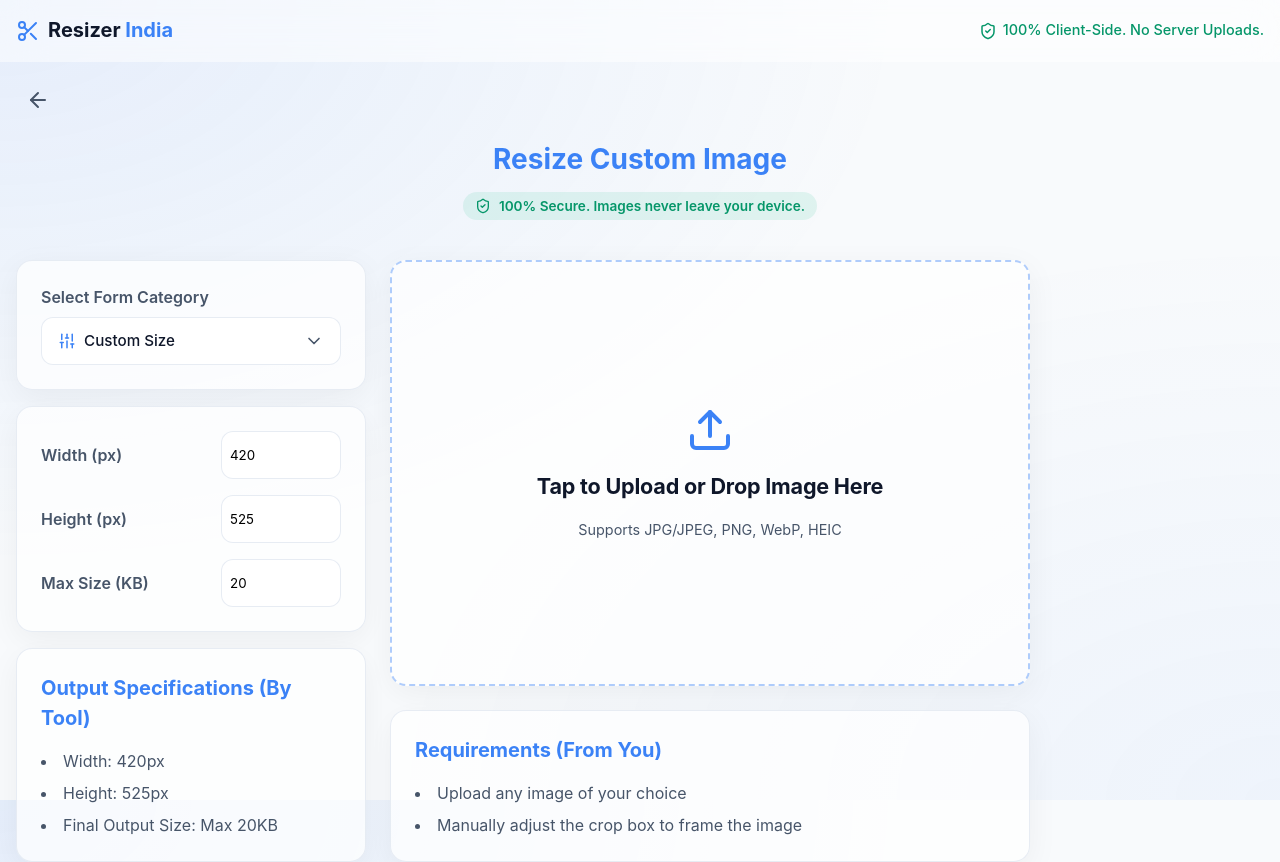
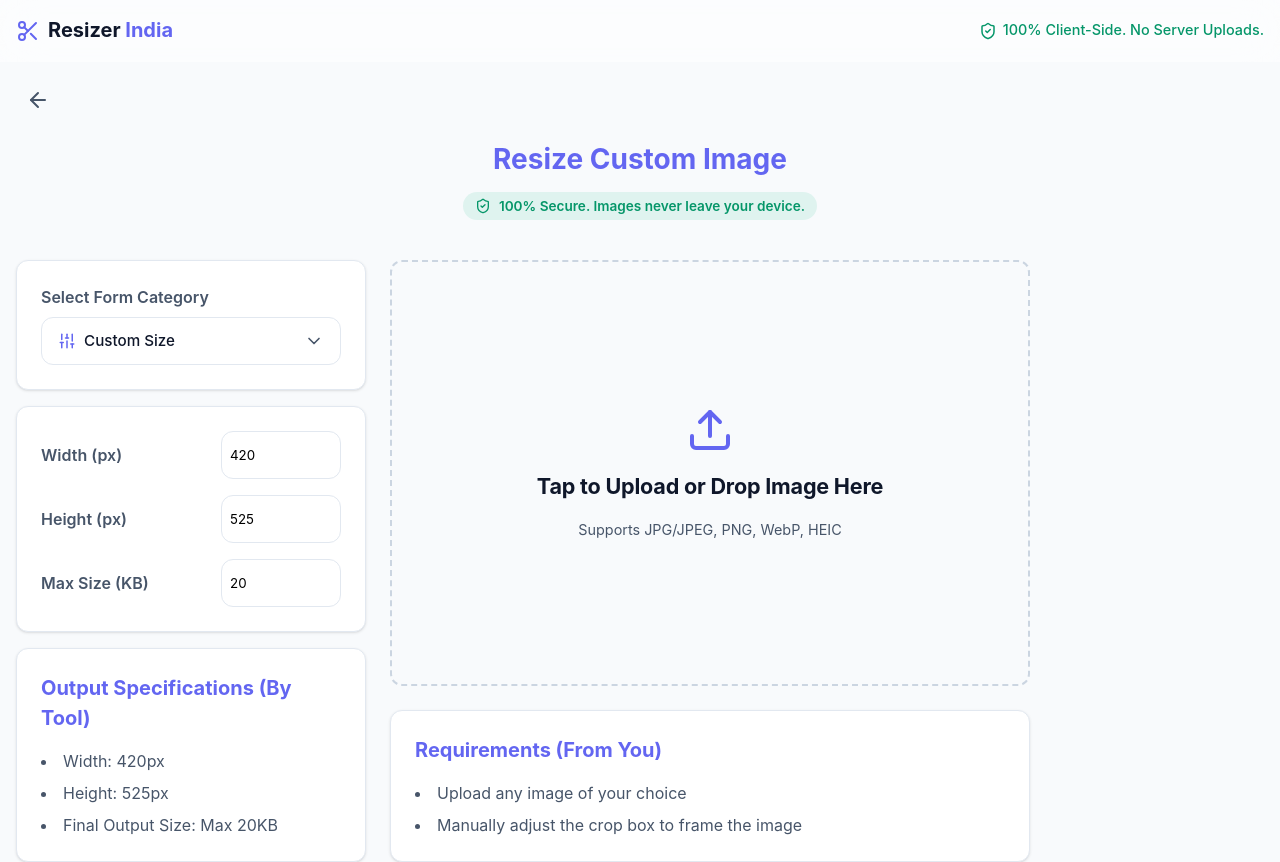
Before and after one commit to TechyNisarg/resizer-india, a React (Vite) app: page /custom-resizer in a window 1280 px wide. Shown: the top 862 px of the page. Built offline with nearby package versions, Linux system fonts and the light colour scheme; a web font is replaced by a local one.

Commit message:
style: adopt CipherClip UI aesthetic with indigo primary, solid cards, and clean inputs

```diff
--- a/src/index.css
+++ b/src/index.css
@@ -2,31 +2,31 @@
 
 :root {
   --bg-color: #f8fafc;
-  --surface: rgba(255, 255, 255, 0.7);
+  --surface: #ffffff;
   --surface-solid: #ffffff;
   --text-primary: #0f172a;
   --text-secondary: #475569;
-  --border-color: rgba(226, 232, 240, 0.8);
-  --primary: #3b82f6;
-  --primary-hover: #2563eb;
+  --border-color: #e2e8f0;
+  --primary: #6366f1;
+  --primary-hover: #4f46e5;
   --danger: #ef4444;
   --success: #10b981;
-  --shadow: 0 8px 32px rgba(0, 0, 0, 0.05);
-  --radius: 16px;
+  --shadow: 0 1px 3px 0 rgba(0, 0, 0, 0.1), 0 1px 2px -1px rgba(0, 0, 0, 0.1);
+  --radius: 12px;
   --font-sans: 'Inter', system-ui, sans-serif;
   --transition: all 0.25s cubic-bezier(0.4, 0, 0.2, 1);
-  --blur: blur(20px);
+  --blur: none;
 }
 
 html.dark {
-  --bg-color: #0f172a;
-  --surface: rgba(30, 41, 59, 0.65);
-  --surface-solid: #1e293b;
-  --text-primary: #f8fafc;
-  --text-secondary: #94a3b8;
-  --border-color: rgba(51, 65, 85, 0.6);
-  --success: #059669;
-  --shadow: 0 8px 32px rgba(0, 0, 0, 0.3);
+  --bg-color: #0d1117;
+  --surface: #161b22;
+  --surface-solid: #161b22;
+  --text-primary: #c9d1d9;
+  --text-secondary: #8b949e;
+  --border-color: #30363d;
+  --success: #2ea043;
+  --shadow: 0 1px 3px 0 rgba(0, 0, 0, 0.5);
 }
 
 * { box-sizing: border-box; margin: 0; padding: 0; }
@@ -36,10 +36,7 @@ body {
   background-color: var(--bg-color);
   color: var(--text-primary);
   line-height: 1.5;
-  background-image:
-    radial-gradient(at 0% 0%, rgba(59, 130, 246, 0.1) 0px, transparent 50%),
-    radial-gradient(at 100% 100%, rgba(59, 130, 246, 0.05) 0px, transparent 50%);
-  background-attachment: fixed;
+  transition: background-color 0.3s ease, color 0.3s ease;
   -webkit-font-smoothing: antialiased;
 }
 
@@ -59,11 +56,9 @@ input { cursor: text; }
   min-height: 100vh;
 }
 
-/* Glassmorphic Card */
+/* Solid Card */
 .card {
   background: var(--surface);
-  backdrop-filter: var(--blur);
-  -webkit-backdrop-filter: var(--blur);
   border-radius: var(--radius);
   padding: 1.5rem;
   box-shadow: var(--shadow);
@@ -124,22 +119,22 @@ input { cursor: text; }
 }
 
 .pill-btn {
-  background: var(--surface-solid);
+  background: var(--bg-color);
   border: 1px solid var(--border-color);
   color: var(--text-secondary);
-  padding: 0 1.5rem;
-  border-radius: 24px; /* Pill shape */
-  font-weight: 600;
+  padding: 0.5rem 1rem;
+  border-radius: 8px; /* Standard button shape */
+  font-weight: 500;
+  font-size: 0.95rem;
   white-space: nowrap;
   transition: var(--transition);
-  box-shadow: 0 2px 8px rgba(0,0,0,0.05);
 }
-.pill-btn:hover { color: var(--text-primary); }
+.pill-btn:hover { background: var(--border-color); color: var(--text-primary); }
 .pill-btn.active {
   background-color: var(--primary);
   color: white;
   border-color: var(--primary);
-  box-shadow: 0 4px 12px rgba(59, 130, 246, 0.4);
+  box-shadow: 0 4px 14px rgba(99, 102, 241, 0.3);
 }
 
 /* Dropzone */
@@ -150,14 +145,12 @@ input { cursor: text; }
 }
 
 .dropzone {
-  border: 2px dashed rgba(59, 130, 246, 0.4);
+  border: 2px dashed #cbd5e1;
   border-radius: var(--radius);
   padding: 3rem 2rem;
   text-align: center;
   cursor: pointer;
-  background: var(--surface);
-  backdrop-filter: var(--blur);
-  -webkit-backdrop-filter: var(--blur);
+  background: #f8fafc;
   transition: var(--transition);
   display: flex;
   flex-direction: column;
@@ -167,43 +160,22 @@ input { cursor: text; }
   min-height: 280px;
   width: 100%;
   margin: 0;
-  box-shadow: var(--shadow);
   position: relative;
   overflow: hidden;
 }
 
 html.dark .dropzone {
-  background: linear-gradient(135deg, rgba(30, 41, 59, 0.65) 0%, rgba(30, 41, 59, 0.8) 100%);
-  border-color: rgba(148, 163, 184, 0.15);
-  box-shadow: 0 10px 30px -10px rgba(0, 0, 0, 0.2), inset 0 1px 0 rgba(255, 255, 255, 0.05);
-}
-
-.dropzone::before {
-  content: '';
-  position: absolute;
-  top: 0;
-  left: 0;
-  right: 0;
-  bottom: 0;
-  background: radial-gradient(circle at 50% 50%, rgba(59, 130, 246, 0.04) 0%, transparent 70%);
-  opacity: 0;
-  transition: opacity 0.4s ease;
-  pointer-events: none;
-}
-
-.dropzone:hover::before {
-  opacity: 1;
+  background: #0d1117;
+  border-color: #30363d;
 }
 
 .dropzone:hover {
   border-color: var(--primary);
-  transform: translateY(-6px);
-  box-shadow: 0 20px 40px -15px rgba(59, 130, 246, 0.15);
+  background-color: rgba(99, 102, 241, 0.03);
 }
 
 .dropzone.dragover {
-  animation: pulseBorder 1.5s infinite;
-  background-color: rgba(59, 130, 246, 0.06);
+  background-color: rgba(99, 102, 241, 0.06);
   border-color: var(--primary);
 }
 
@@ -258,16 +230,25 @@ html.dark .dropzone {
   align-items: center;
   justify-content: center;
   gap: 0.5rem;
-  padding: 0 1rem;
-  border-radius: 12px;
-  font-weight: 600;
+  padding: 0.75rem 1.25rem;
+  border-radius: 8px; /* match CipherClip */
+  font-weight: 500;
+  font-size: 0.875rem; /* text-sm */
   transition: var(--transition);
   width: 100%;
+  cursor: pointer;
+  border: 1px solid transparent;
 }
-.btn-primary { background: var(--primary); color: white; font-size: 1.125rem; }
-.btn-primary:hover:not(:disabled) { transform: translateY(-2px); box-shadow: 0 6px 16px rgba(59, 130, 246, 0.4); }
+.btn-primary {
+  background: var(--primary);
+  color: white;
+  box-shadow: 0 4px 14px rgba(99, 102, 241, 0.3);
+}
+.btn-primary:hover:not(:disabled) {
+  background: var(--primary-hover);
+}
 .btn-primary:disabled { opacity: 0.6; cursor: not-allowed; }
-.btn-danger { background: rgba(239, 68, 68, 0.1); color: var(--danger); border: 1px solid transparent; }
+.btn-danger { background: rgba(239, 68, 68, 0.1); color: var(--danger); border-color: rgba(239, 68, 68, 0.2); }
 .btn-danger:hover { background: var(--danger); color: white; }
 
 .result-card h3 { color: #10b981; }
```
